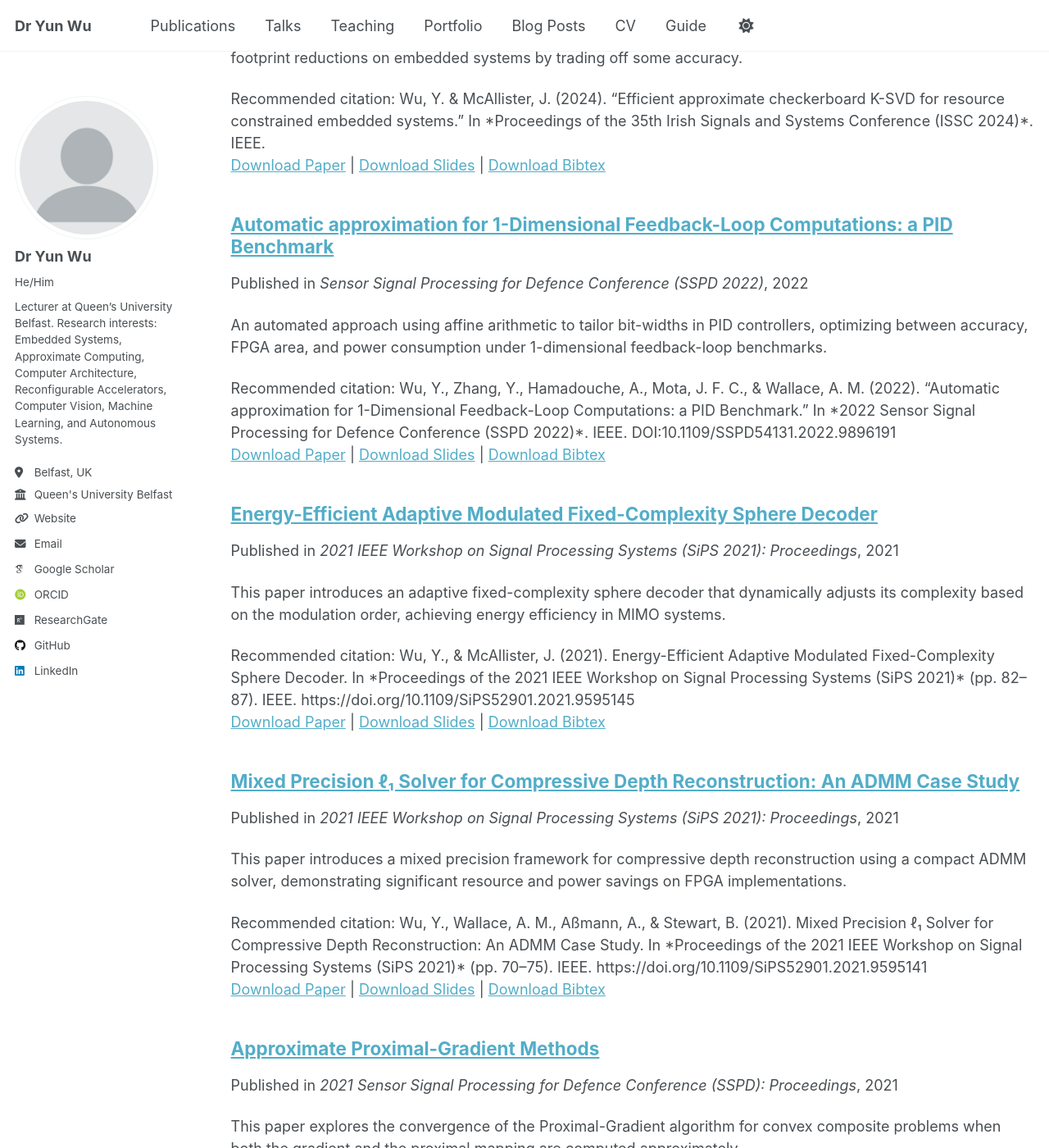
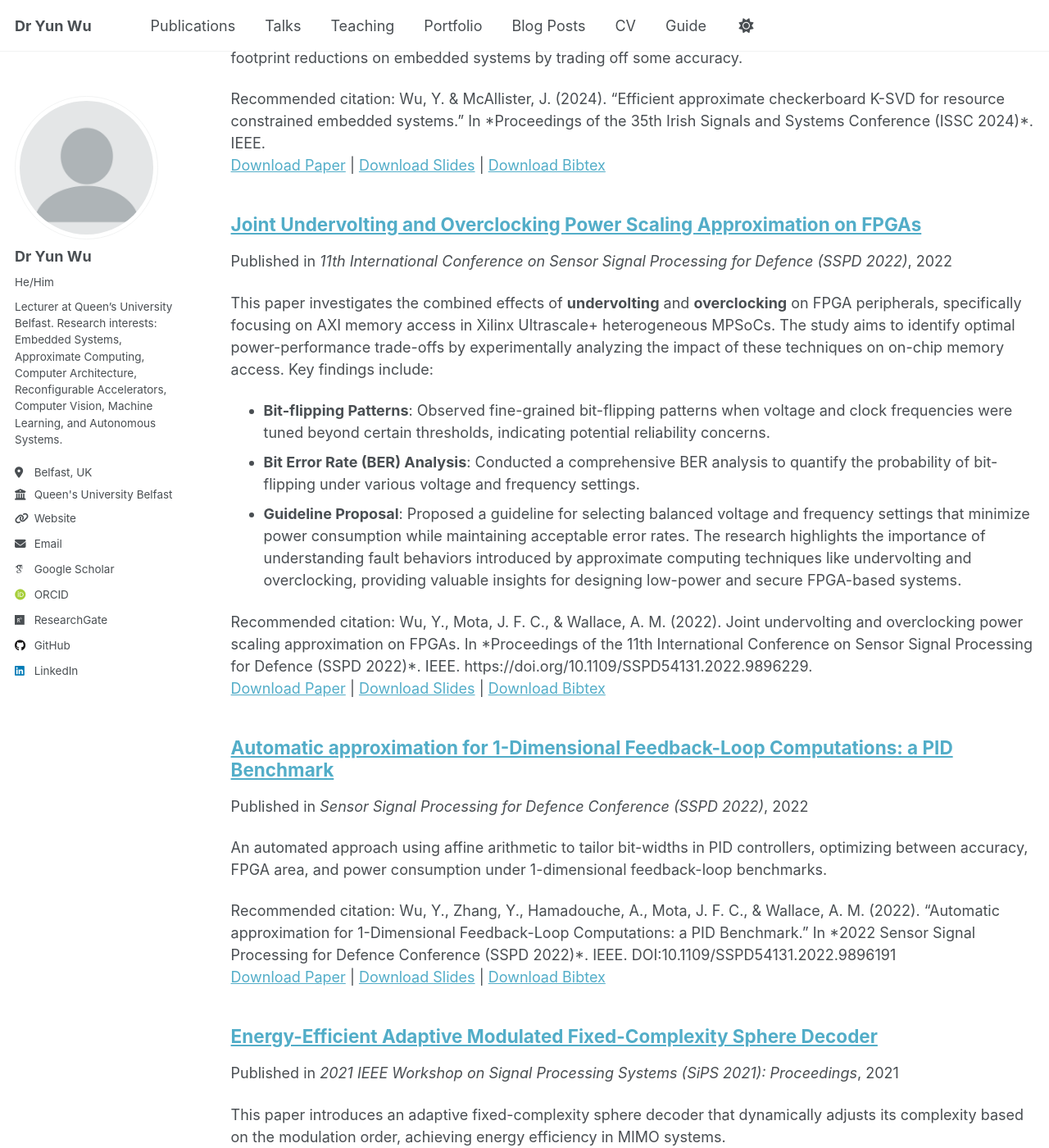
Before and after one commit to wincle626/wincle626.github.io, a Jekyll site: the page built from _pages/publications.html, in a window 1280 px wide and 1400 px high, scrolled down 2687 px. Shown: the whole window at 82% size. Built offline with Jekyll 4.4.1, drawn with Linux system fonts in a browser that asks for light colours; some web fonts are replaced; a script that is not in the unit is left out; a file with an impossible date is left out.

Commit message:
Update 2022-09-23-SSPD2.md

```diff
--- a/_publications/2022-09-23-SSPD2.md
+++ b/_publications/2022-09-23-SSPD2.md
@@ -3,8 +3,11 @@ title: "Joint Undervolting and Overclocking Power Scaling Approximation on FPGAs
 collection: publications
 category: conferences
 permalink: /publication/2022-09-23-SSPD2
-excerpt: 'An experimental study on the combined effects of undervolting and overclocking on FPGA peripherals, focusing on AXI memory access in Xilinx Ultrascale+ MPSoCs, to identify optimal power-performance trade-offs.'
-date: 2022‑09‑23
+venue: '11th International Conference on Sensor Signal Processing for Defence (SSPD 2022)'
+paperurl: ''    # insert IEEE link or PDF if available
+slidesurl: ''   # if there are slides
+bibtexurl: ''   # if BibTeX file is available
+citation: 'Wu, Y., Mota, J. F. C., & Wallace, A. M. (2022). Joint undervolting and overclocking power scaling approximation on FPGAs. In *Proceedings of the 11th International Conference on Sensor Signal Processing for Defence (SSPD 2022)*. IEEE. https://doi.org/10.1109/SSPD54131.2022.9896229.'
 ---
 
 
```
